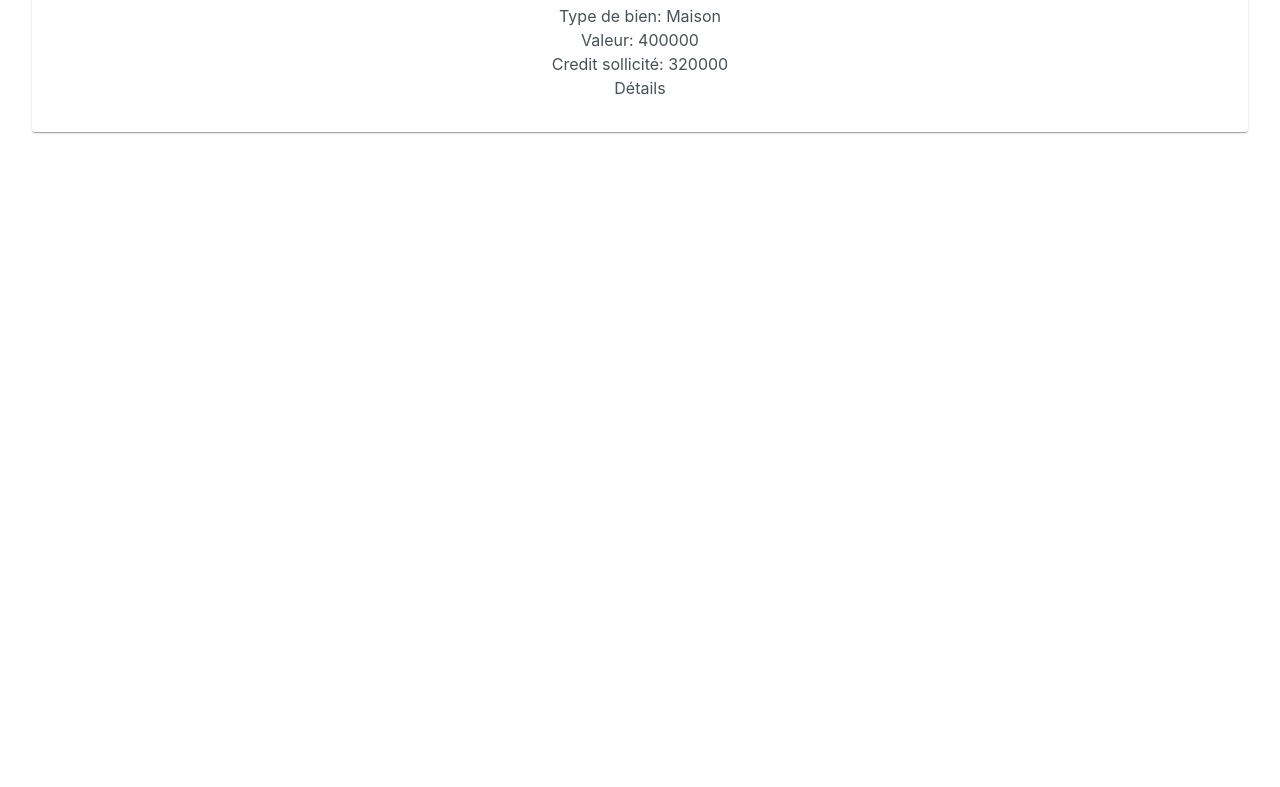
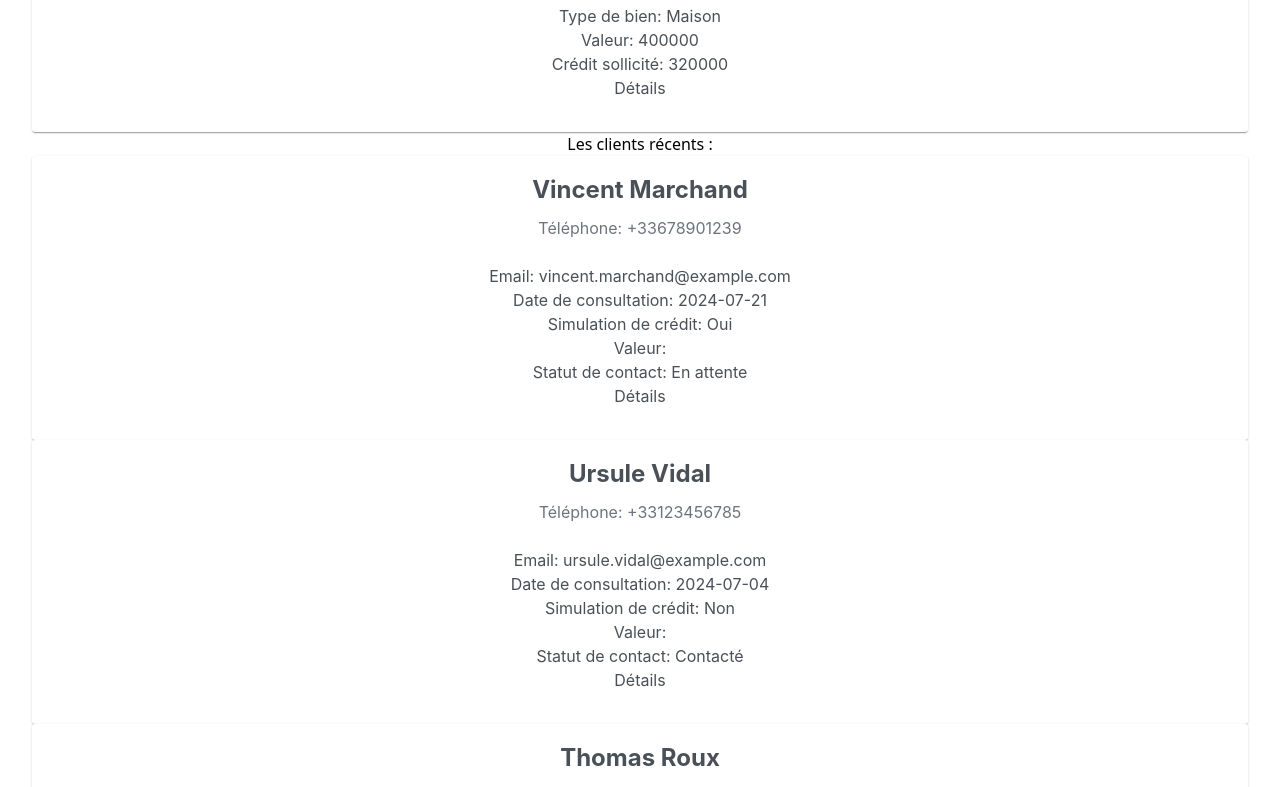
Before and after one commit to emmnna/crmProject, a React (Vite) app: page / in a window 1280 px wide. Shown: the part 1344-2131 px from the top of the page. Before the commit the page ends 1508 px from the top, so only its background shows below. Built offline with nearby package versions, Linux system fonts and the light colour scheme.

Commit message:
afficher les 5 clients recents

```diff
--- a/src/components/home.jsx
+++ b/src/components/home.jsx
@@ -4,17 +4,19 @@ import { Link } from 'react-router-dom';
 import { Card } from 'primereact/card';
 import 'primeicons/primeicons.css';
 import Sidebar from './sideBar';
+import clients from '../client.json';
 
 export default function Home() {
     const recentSimulations = simulations?.simulations.slice(-5).reverse();
+    const recentClients = clients?.clients.slice(-5).reverse();
 
     return (
-
         <div className="flex min-h-screen bg-white text-blue-800">
             <Sidebar />
 
-            <div>
-            <h1 className="text-3xl font-bold mb-6 text-center underline ">Les dérnieres simulations :</h1>
+            <div className="flex-1 p-6">
+                <div className="mb-12">
+                    <h1 className="text-3xl font-bold mb-6 text-center underline">Les dernières simulations :</h1>
                     <div className="grid grid-cols-1 md:grid-cols-2 lg:grid-cols-3 gap-6">
                         {recentSimulations.map((sim, index) => (
                             <Card key={index} title={`${sim.nom} ${sim.prenom}`} subTitle={`Téléphone: ${sim.mobile}`} className="p-shadow-4">
@@ -22,12 +24,29 @@ export default function Home() {
                                 <p>Revenu: {sim.revenu}</p>
                                 <p>Type de bien: {sim.typeDuBien}</p>
                                 <p>Valeur: {sim.valeurDeVotreProjet}</p>
-                        <p>Credit sollicité: {sim.creditSollicite}</p>
+                                <p>Crédit sollicité: {sim.creditSollicite}</p>
                                 <Link to={`/credit/${sim.id}`} className="text-blue-500 hover:underline">Détails</Link>
                             </Card>
                         ))}
                     </div>
                 </div>
+
+                <div>
+                    <h1 className="text-3xl font-bold mb-6 text-center underline">Les clients récents :</h1>
+                    <div className="grid grid-cols-1 md:grid-cols-2 lg:grid-cols-3 gap-6">
+                        {recentClients.map((cl, index) => (
+                            <Card key={index} title={`${cl.nom}`} subTitle={`Téléphone: ${cl.numeroDeTelephone}`} className="p-shadow-4">
+                                <p>Email: {cl.email}</p>
+                                <p>Date de consultation: {cl.dateDeConsultation}</p>
+                                <p>Simulation de crédit: {cl.simulationDeCredit}</p>
+                                <p>Valeur: {cl.valeurDeVotreProjet}</p>
+                                <p>Statut de contact: {cl.statutDuContact}</p>
+                                <Link to={`/client/${cl.id}`} className="text-blue-500 hover:underline">Détails</Link>
+                            </Card>
+                        ))}
+                    </div>
+                </div>
+            </div>
         </div>
     );
 }
```
Lines whose indentation alone changed are shown as unchanged.
